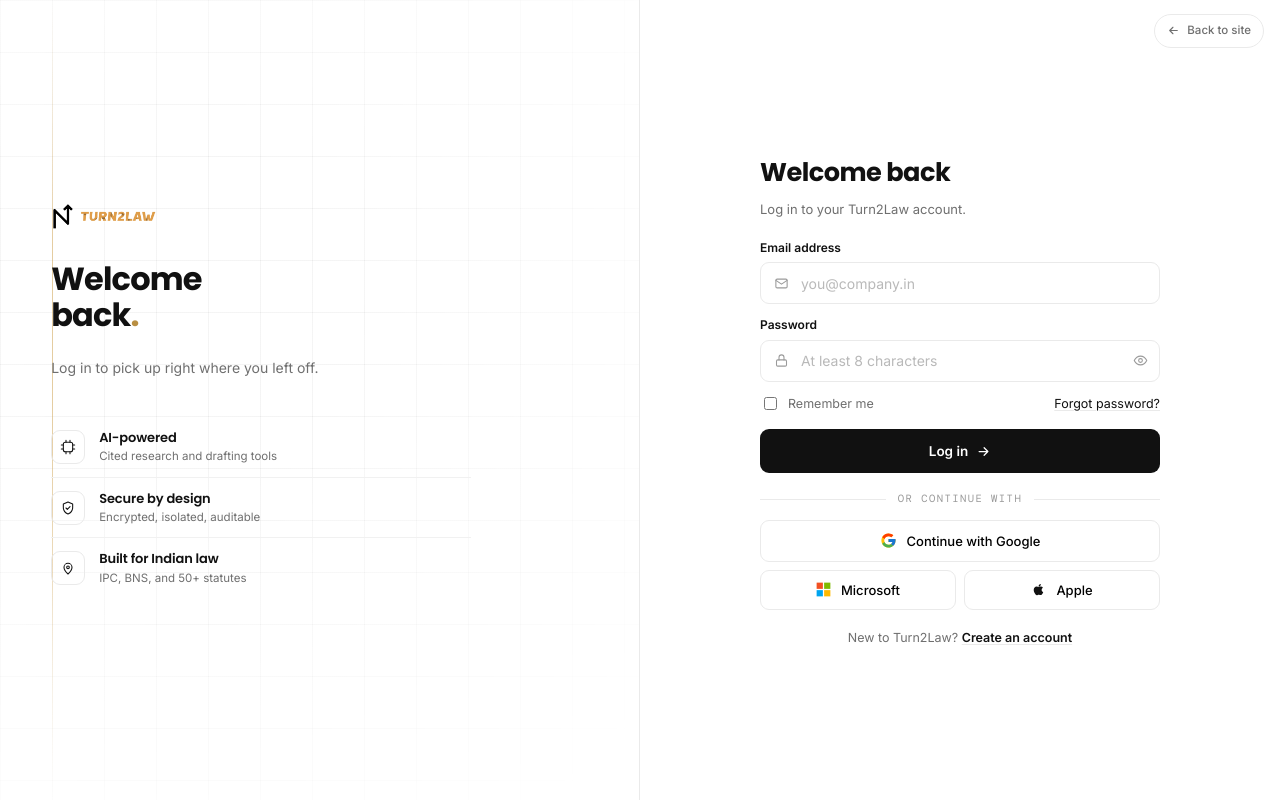
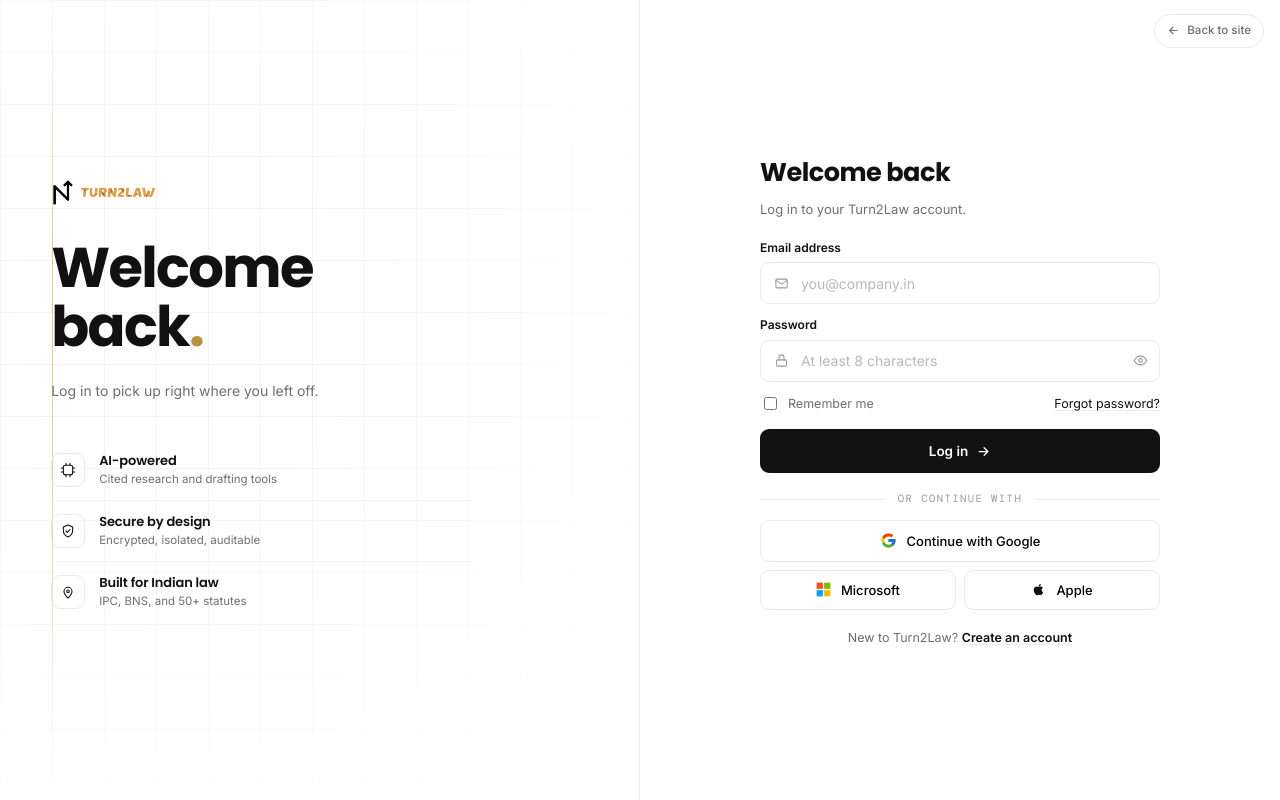
Before and after one commit to yash-sudo-dev/turn2law-site, a plain HTML site: page login.html in a window 1280 px wide. Drawn offline with nearby package versions, Linux system fonts and the light colour scheme.

Commit message:
Enlarge auth headline (login and signup)
clamp(38px,7vh,64px), tighter leading and letter-spacing; verified both
pages still fit one screen with no scrolling.

```diff
--- a/login.html
+++ b/login.html
@@ -61,7 +61,7 @@ svg{display:block}
 }
 .brand-inner{position:relative;z-index:1;display:flex;flex-direction:column;gap:clamp(14px,3vh,26px);max-width:420px}
 .brand-logo{height:30px;width:auto}
-.headline{font-family:'Poppins',sans-serif;font-weight:700;font-size:clamp(28px,4vh,38px);line-height:1.12;letter-spacing:-.025em;margin:0}
+.headline{font-family:'Poppins',sans-serif;font-weight:700;font-size:clamp(38px,7vh,64px);line-height:1.06;letter-spacing:-.03em;margin:0}
 .headline .g{color:var(--gold-deep)}
 .sub{margin:0;color:var(--gray);font-size:14px;max-width:320px}
 .trust{display:flex;flex-direction:column;margin-top:clamp(4px,2vh,14px)}
```
Also changed, not shown: signup.html (+1 -1 lines).
